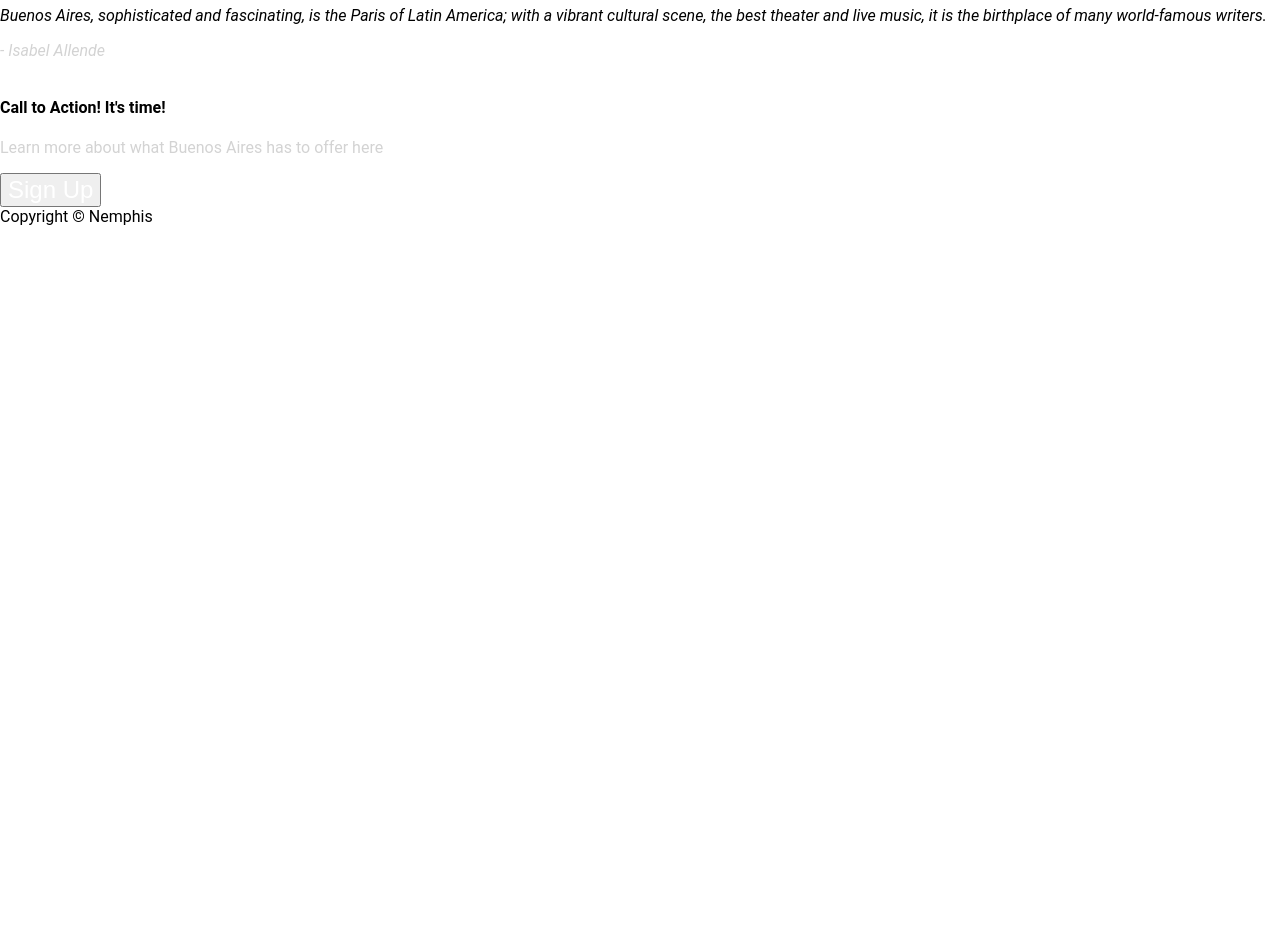
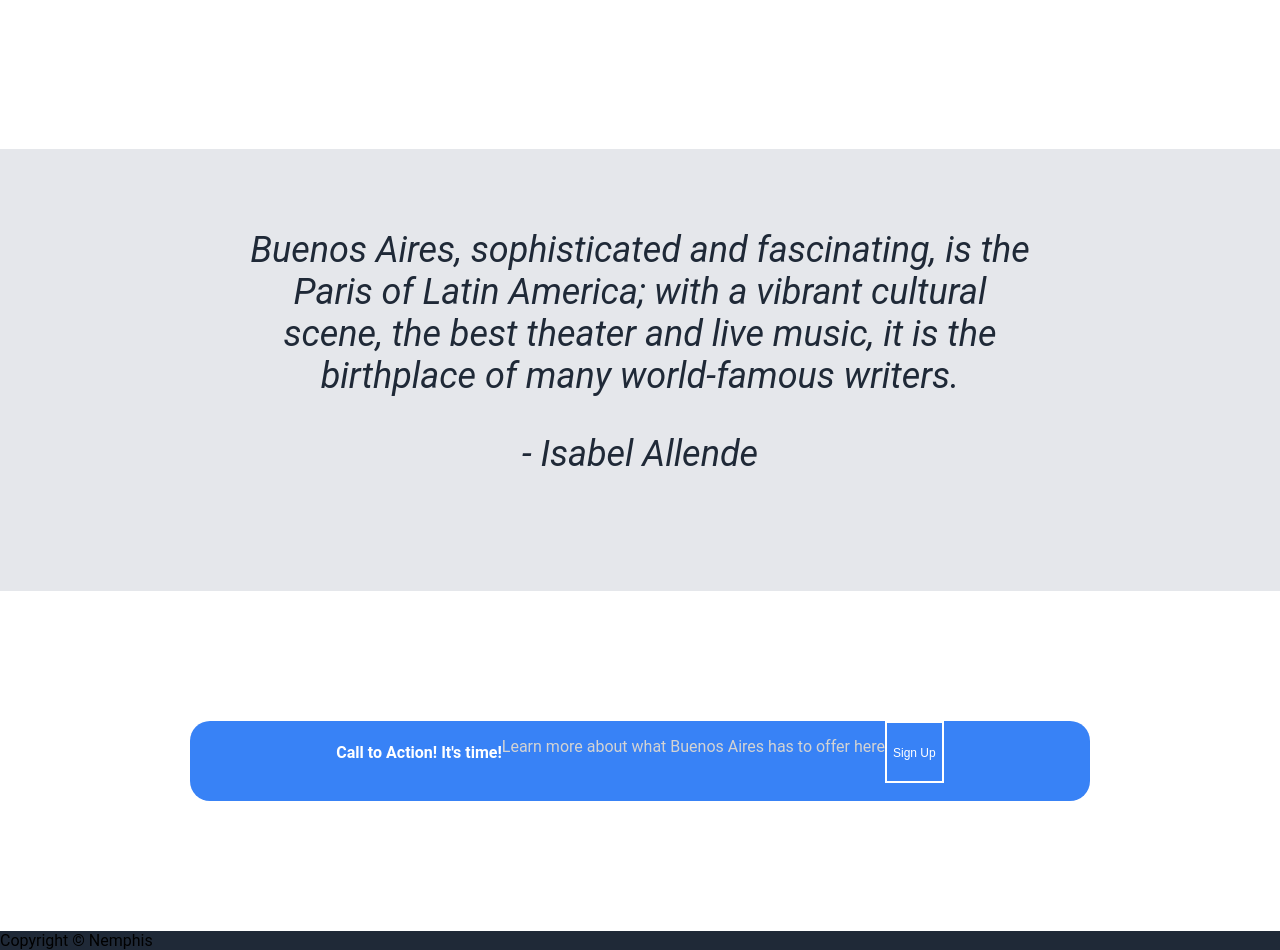
Before and after one commit to n3mphis/Landing-Page, a plain HTML site: page index.html in a window 1280 px wide. Shown: the part 1062-2012 px from the top of the page. Before the commit the page ends 1288 px from the top, so only its background shows below. Drawn offline with Linux system fonts and the light colour scheme.

Commit message:
Kinda finished the second half of the webpage

```diff
--- a/index.html
+++ b/index.html
@@ -46,13 +46,17 @@
         </div>
     </div>
     <div class="quote">
-        <quote><em>Buenos Aires, sophisticated and fascinating, is the Paris of Latin America; with a vibrant cultural scene, the best theater and live music, it is the birthplace of many world-famous writers.</em></quote>
+        <quote>Buenos Aires, sophisticated and fascinating, is the Paris of Latin America; with a vibrant cultural scene, the best theater and live music, it is the birthplace of many world-famous writers.</quote>
         <p class="quoted"><em>- Isabel Allende</em></p>
     </div>
     <div class="container-three">
+        <div class="blue-box">
+            <div class="context">
         <h4>Call to Action! It's time!</h4>
         <p>Learn more about what Buenos Aires has to offer here</p>
-        <button class="btn"><a href="https://buenosaires.gob.ar/">Sign Up</a></button>
+        <button class="btn"><a href="https://buenosaires.gob.ar/" class="last-button">Sign Up</a></button>
+    </div>
+        </div>
     </div>
     <div class="footer">
         <footer>
--- a/style.css
+++ b/style.css
@@ -77,7 +77,6 @@ p {
 }
 
 .container-two {
-    display: flex;
     background-color: white;
     justify-content: center;
     align-items: center;
@@ -86,6 +85,8 @@ p {
 }
 
 .info-header {
+    display: flex;
+    justify-content: center;
     color: #1f2937;
     font-weight: 900;
     font-size: 36px;
@@ -102,10 +103,75 @@ p {
 
 .box {
     max-width: 200px;
+    margin-bottom: 32px;
 }
 
 .picture {
     width: 200px;
     height: 200px;
     border-radius: 8px;
+    border: 3px solid #3882f6;
 }
+
+.text {
+    margin-top: 15px;
+}
+
+.quote {
+    background-color: #e5e7eb;
+    display: flex;
+    flex-direction: column;
+    justify-content: center;
+    align-items: center;
+    text-align: center;
+    color:#1f2937;
+    flex-wrap: wrap;
+    padding-top: 80px;
+    padding-bottom: 80px;
+    font-size: 36px;
+    font-style: italic;
+}
+
+quote {
+    max-width: 800px;
+}
+
+.quoted {
+    color: #1f2937;
+}
+
+.container-three {
+    display: flex;
+    justify-content: center;
+    align-items: center;
+    background-color: white;
+    padding-top: 80px;
+    padding-bottom: 80px;
+}
+
+.blue-box {
+    background-color: #3882f6;
+    border-radius: 20px;
+    width: 900px;
+    height: 80px;
+    color: white;
+    margin: 50px;
+}
+
+.context {
+    display: flex;
+    justify-content: center;
+}
+
+.btn {
+    border: 2px solid white;
+    background-color: #3882f6;
+}
+
+.last-button {
+    font-size: 12px;
+}
+
+.footer {
+    background-color: #1f2937;
+}
```
